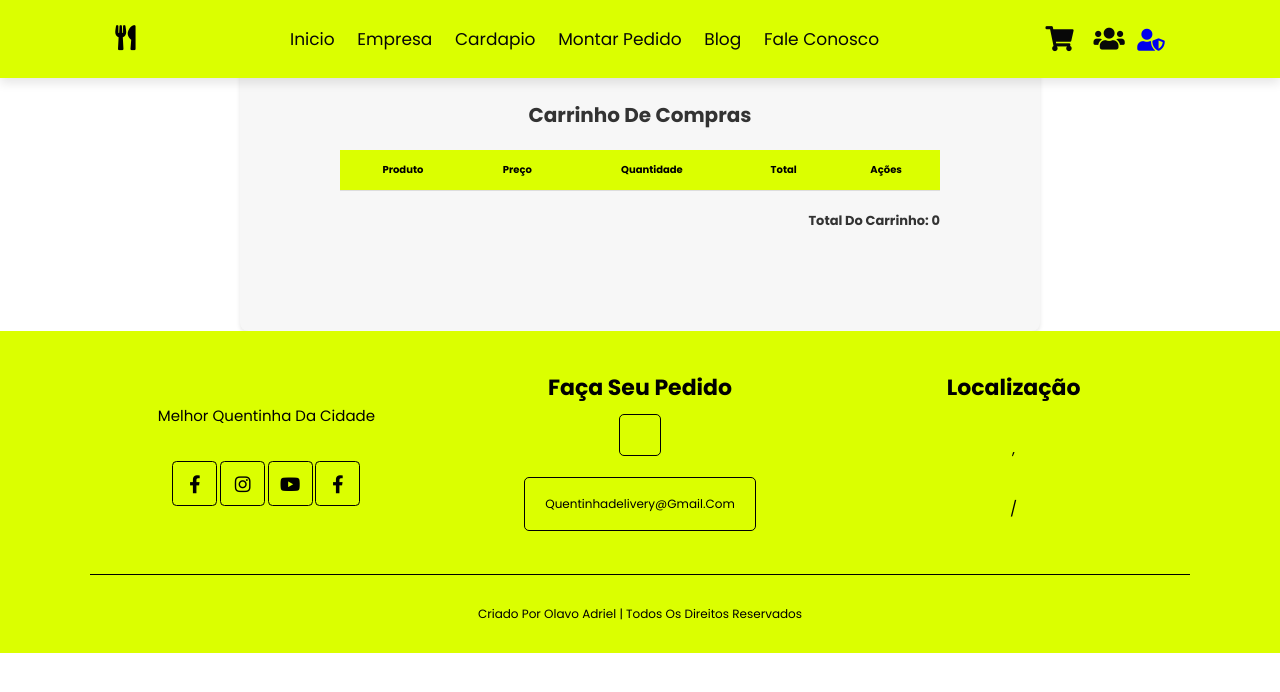
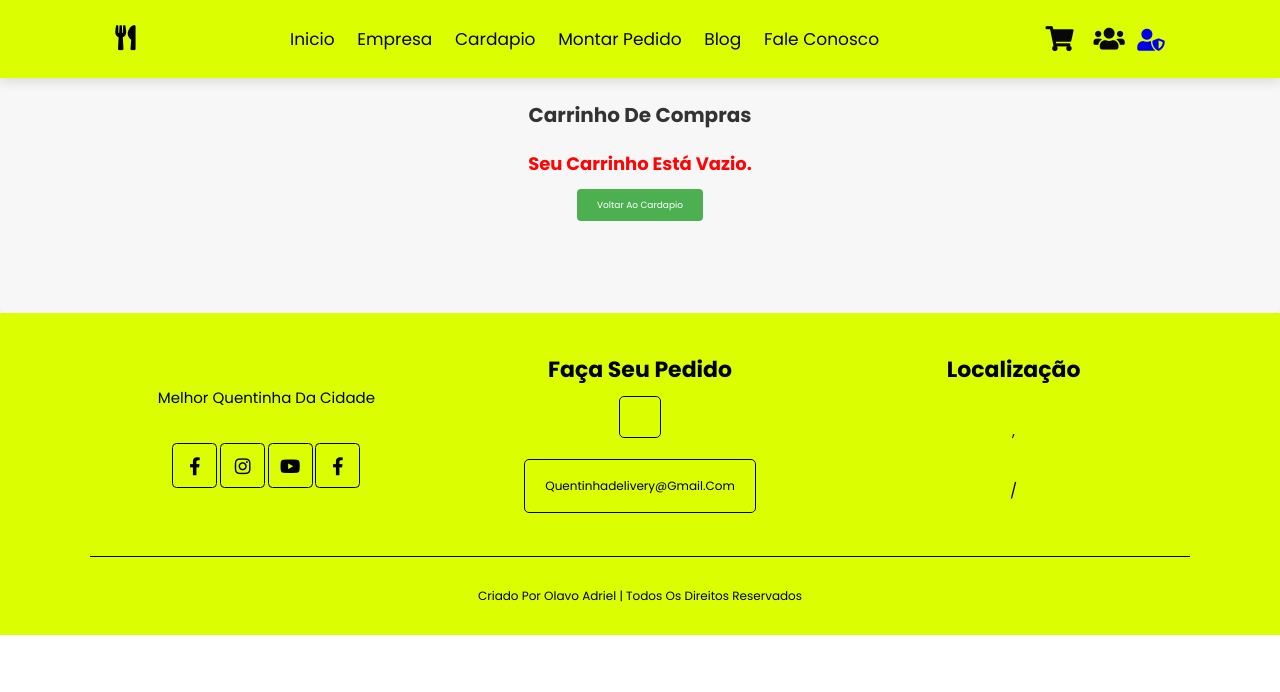
Before and after one commit to olavuwdev/qdelivery-django, a Django app: page /ver_carrinho/ in a window 1280 px wide. Shown: the top 692 px of the page. Run offline with Django 5.2, Linux system fonts and the light colour scheme; lists and menus that the app fills with data are empty; some libraries are stand-ins or nearby versions.

Commit message:
Estilização carrinho

```diff
--- a/home/urls.py
+++ b/home/urls.py
@@ -27,11 +27,15 @@ urlpatterns = [
     path('contatos/', views.contatos),
     path('blog/', views.blog, name='blog'),
     path('cardapio/', views.cardapio, name='menu'),
-    path('prod/<int:id>', views.produto_cardapio, name="pro_cadapio"),
+    path('prod/<int:id>', views.produto_cardapio, name="pro_cardapio"),
     path('ckeditor/', include('ckeditor_uploader.urls')),
-    path('produto/<int:id>/', views.produto_detalhes, name='produto_detalhes'),
-    path('adicionar_ao_carrinho/', views.adicionar_ao_carrinho, name='adicionar_ao_carrinho'),
     path('ver_carrinho/', views.carrinho, name='ver_carrinho'),
+
+
+    path('adicionar_ao_carrinho/', views.adicionar_ao_carrinho, name='adicionar_ao_carrinho'),# não usado
+    path('produto/<int:id>/', views.produto_detalhes, name='produto_detalhes'), #não usado
+
+
     path('atualizar_quantidade/', views.atualizar_quantidade, name='atualizar_quantidade'),
     path('remover_item/', views.remover_item, name='remover_item'),
     path('finalizar_pedido/', views.finalizar_pedido, name='finalizar_pedido'),
--- a/qdelivery/templates/assets/css/style.css
+++ b/qdelivery/templates/assets/css/style.css
@@ -552,6 +552,7 @@ section{
     border-radius:  .5rem;
     position: relative;
 
+
 }
 
 /*RODAPE */
@@ -559,6 +560,10 @@ section{
 .rodape{
     background: var(--yellow_qd);
     text-align: center;
+    position: relative;
+    width: 100%;
+    bottom: 0;
+    left: 0;
 }
 
 .rodape .box-container{
@@ -663,8 +668,11 @@ section{
     flex-wrap: wrap;
     gap: 1.5rem;
     padding-bottom: 2rem ;
+    text-align: center;
 }
-.menu .slider .box-container .box{
+
+
+.menu .slider .box-container a{
     display: flex;
     align-items: center;
     justify-content: center;
@@ -674,6 +682,7 @@ section{
     padding: 2rem;
     box-shadow:  0 .5rem 1rem rgba(0, 0, 0, 0.1);
 }
+
 .menu .slider .box-container .box:hover{
     transform: scale(.9);
     cursor: pointer;
@@ -1008,8 +1017,9 @@ button[type="submit"]:hover {
 /* STYLE VER_CARRINHO.HTML */
 /* Container for the cart */
 .carrinho {
-
-    max-width: 800px;
+    text-align: center;
+    width: 100%;
+    height: 100%;
     margin: 0 auto;
     padding: 100px;
     background-color: #f7f7f7;
@@ -1079,6 +1089,17 @@ button[type="submit"]:hover {
     text-align: center;
     margin-top: 5px;
 }
+.carrinho .bnt_finalizar_pedido{
+    text-align: center;
+    background-color: #ad1d18;
+    color: white;
+    border: none;
+    padding: 10px 20px;
+    border-radius: 4px;
+    cursor: pointer;
+    font-size: 0.9rem;
+    transition: background-color 0.3s;
+}
 .carrinho .total_carrinho{
     font-size: 1.3rem;
     font-weight: bold;
@@ -1092,6 +1113,28 @@ button[type="submit"]:hover {
     font-size: 1.2rem;
     color: #333;
 }
+
+.carrinho .carrinho_vazio{
+    text-align: center;
+}
+
+.carrinho .text_carrinho_vazio{
+    color: #ff0404;
+    font-size: large;
+    margin-bottom: 20px;
+}
+.carrinho  a{
+    text-align: center;
+    background-color: #4CAF50;
+    color: white;
+    border: none;
+    padding: 10px 20px;
+    border-radius: 4px;
+    cursor: pointer;
+    font-size: 0.9rem;
+    transition: background-color 0.3s;
+}
+
 
 
 
--- a/qdelivery/templates/base.html
+++ b/qdelivery/templates/base.html
@@ -30,7 +30,7 @@
         <div id="cart" class="fa fa-shopping-cart"></div>
         <div id="login" class="fa fa-users"></div>
         <div id="menu" class="fa fa-bars"></div>
-        <a href="/admin" class="fa fa-user-shield admin-icon" title="Admin"></a>
+        <a href="/admin"  target="_blank" class="fa fa-user-shield admin-icon" title="Admin"></a>
 
     </div>
     <div class="carrinho">
--- a/qdelivery/templates/index.html
+++ b/qdelivery/templates/index.html
@@ -147,7 +147,7 @@
             <div class="loja_valor">
                 R$ {{produto.valor_promo}}<span> R$ {{produto.valor}}</span>
             </div>
-            <a href="{% url 'pro_cadapio' produto.id %}" class="btn">Adicionar ao carrinho</a>
+            <a href="{% url 'pro_cardapio' produto.id %}" class="btn">Adicionar ao carrinho</a>
         </div>
         {% endfor %}
 
--- a/qdelivery/templates/menu.html
+++ b/qdelivery/templates/menu.html
@@ -26,13 +26,13 @@
 
                     <!-- INICIO SUB ITEM SLIDE PRINCIPAL -->
                      {% for produto in quentinhas %}
-                     <a href="{% url 'pro_cadapio' produto.id %}">
+                     <a href="{% url 'pro_cardapio' produto.id %}">
                      <div class="box">
                             <div class="info">
                                 <h3>{{produto.titulo}}</h3>
                                 <p> {{produto.descricao|safe}}😋</p>
                             </div>
-                            <div class="valor">R${{produto.valor}}</div>
+                            <div class="valor">R${{produto.valor_promo}}</div>
                         </div>
                     </a>
 
--- a/qdelivery/templates/ver_carrinho.html
+++ b/qdelivery/templates/ver_carrinho.html
@@ -3,6 +3,7 @@
 <!-- INICIO DO CARRINHO -->
 <div class="carrinho">
     <h2>Carrinho de Compras</h2>
+    {% if request.session.carrinho %}
     <table>
         <thead>
             <tr>
@@ -16,12 +17,12 @@
         <tbody>
             {% for item_id, item in request.session.carrinho.items %}
             <tr>
-                <td>    <h1>{{ item.produto }}</h1>
+                <td>
+                    <h1>{{ item.produto }}</h1>
                     <p>{{ item.proteinas|join:", " }}</p>
                     <p>{{ item.acompanhamentos|join:", " }}</p>
                 </td>
-                <td><h2>{{ item.preco }}</h2>
-
+                <td><h2>{{ item.preco }}</h2></td>
                 <td>
                     <form method="post" action="{% url 'atualizar_quantidade' %}">
                         {% csrf_token %}
@@ -30,7 +31,7 @@
                         <button type="submit">Atualizar</button>
                     </form>
                 </td>
-                <td>{{  item.total }}</td>
+                <td>{{ item.total }}</td>
                 <td>
                     <form method="post" action="{% url 'remover_item' %}">
                         {% csrf_token %}
@@ -43,7 +44,22 @@
         </tbody>
     </table>
     <p class="total_carrinho">Total do carrinho: {{ total_carrinho }}</p>
+    <a class="bnt_finalizar_pedido" href="{% url 'menu' %}">
+        Finalizar pedido
+    </a>
 
-</div>
+    {% else %}
+    <div class="carrinho_vazio">
+        <p class="text_carrinho_vazio">
+            Seu carrinho está vazio.
+        </p>
+    </div>
+    {% endif %}
+    <a href="{% url 'menu' %}">
+        Voltar ao cardapio
+    </a>
+
+
+    </div>
 <!-- FIM DO CARRINHO -->
 {% endblock %}
--- a/qdelivery/views.py
+++ b/qdelivery/views.py
@@ -50,7 +50,7 @@ def produto_cardapio(request, id):
     dados_produto = {
         'id':produto.id,
         'titulo': produto.titulo,
-        'preco': str(produto.valor),
+        'preco': str(produto.valor_promo),
         'tipo': produto.tipo,
         'capa': produto.capa,
         'acompanhamentos': Acompanhamento.objects.filter(ativo=True),
@@ -69,54 +69,12 @@ def produto_detalhes(request, id):
     dados_produto = {
         'titulo': produto.titulo,
         'descricao': produto.descricao,
-        'preco': str(produto.valor),
+        'preco': str(produto.valor_promo),
         'tipo': produto.tipo
     }
     return JsonResponse(dados_produto)
 
 
-
-def adicionar_ao_carrinho(request):
-    if request.method == 'POST':
-        produto_id = request.POST.get('produto_id')
-        proteinas_ids = request.POST.getlist('proteinas')
-        acompanhamentos_ids = request.POST.getlist('acompanhamentos')
-        observacao = request.POST.get('observacao', '')
-
-        # Obter o produto
-        produto = get_object_or_404(Produtos, id=produto_id)
-
-        # Obter proteinas e acompanhamentos
-        proteinas = Proteina.objects.filter(id__in=proteinas_ids)
-        acompanhamentos = Acompanhamento.objects.filter(id__in=acompanhamentos_ids)
-
-        # Obter ou criar o carrinho na sessão
-        carrinho = request.session.get('carrinho', {})
-        print(carrinho)
-        # Criar um identificador único para o item no carrinho
-        item_id = f'{produto_id}_{",".join(proteinas_ids)}_{",".join(acompanhamentos_ids)}'
-
-        # Adicionar item ao carrinho
-        if item_id not in carrinho:
-            carrinho[item_id] = {
-                'produto': produto.titulo,
-                'preco': float(produto.valor),  # converter Decimal para float
-                'proteinas': [proteina.titulo for proteina in proteinas],
-                'acompanhamentos': [acomp.nome for acomp in acompanhamentos],
-                'observacao': observacao,
-                'quantidade': 1
-            }
-        else:
-            # Se já existir, apenas incrementar a quantidade
-            carrinho[item_id]['quantidade'] += 1
-
-        # Atualizar o carrinho na sessão
-        request.session['carrinho'] = carrinho
-
-        # Redirecionar para a página do menu
-        return redirect('menu')  # Certifique-se de que a URL 'menu' está configurada corretamente
-
-    return JsonResponse({'error': 'Método não permitido'}, status=405)
 
 
 def carrinho(request):
@@ -173,14 +131,7 @@ def remover_item(request):
 
 
 
-
-
-
-
-
-
-
-
+#Views não usadas no ate o momento
 
 def finalizar_pedido(request):
     if request.method == 'POST':
@@ -209,3 +160,45 @@ def finalizar_pedido(request):
         return render(request, 'pedido_finalizado.html', {'pedido_detalhes': pedido_detalhes})
 
     return render(request, 'finalizar_pedido.html')
+
+def adicionar_ao_carrinho(request):
+    if request.method == 'POST':
+        produto_id = request.POST.get('produto_id')
+        proteinas_ids = request.POST.getlist('proteinas')
+        acompanhamentos_ids = request.POST.getlist('acompanhamentos')
+        observacao = request.POST.get('observacao', '')
+
+        # Obter o produto
+        produto = get_object_or_404(Produtos, id=produto_id)
+
+        # Obter proteinas e acompanhamentos
+        proteinas = Proteina.objects.filter(id__in=proteinas_ids)
+        acompanhamentos = Acompanhamento.objects.filter(id__in=acompanhamentos_ids)
+
+        # Obter ou criar o carrinho na sessão
+        carrinho = request.session.get('carrinho', {})
+        print(carrinho)
+        # Criar um identificador único para o item no carrinho
+        item_id = f'{produto_id}_{",".join(proteinas_ids)}_{",".join(acompanhamentos_ids)}'
+
+        # Adicionar item ao carrinho
+        if item_id not in carrinho:
+            carrinho[item_id] = {
+                'produto': produto.titulo,
+                'preco': float(produto.valor_promo),  # converter Decimal para float
+                'proteinas': [proteina.titulo for proteina in proteinas],
+                'acompanhamentos': [acomp.nome for acomp in acompanhamentos],
+                'observacao': observacao,
+                'quantidade': 1
+            }
+        else:
+            # Se já existir, apenas incrementar a quantidade
+            carrinho[item_id]['quantidade'] += 1
+
+        # Atualizar o carrinho na sessão
+        request.session['carrinho'] = carrinho
+
+        # Redirecionar para a página do menu
+        return redirect('menu')  # Certifique-se de que a URL 'menu' está configurada corretamente
+
+    return JsonResponse({'error': 'Método não permitido'}, status=405)
```
Also changed, not shown: qdelivery/templates/assets/js/qd.js (+26 -0 lines), db.sqlite3.
